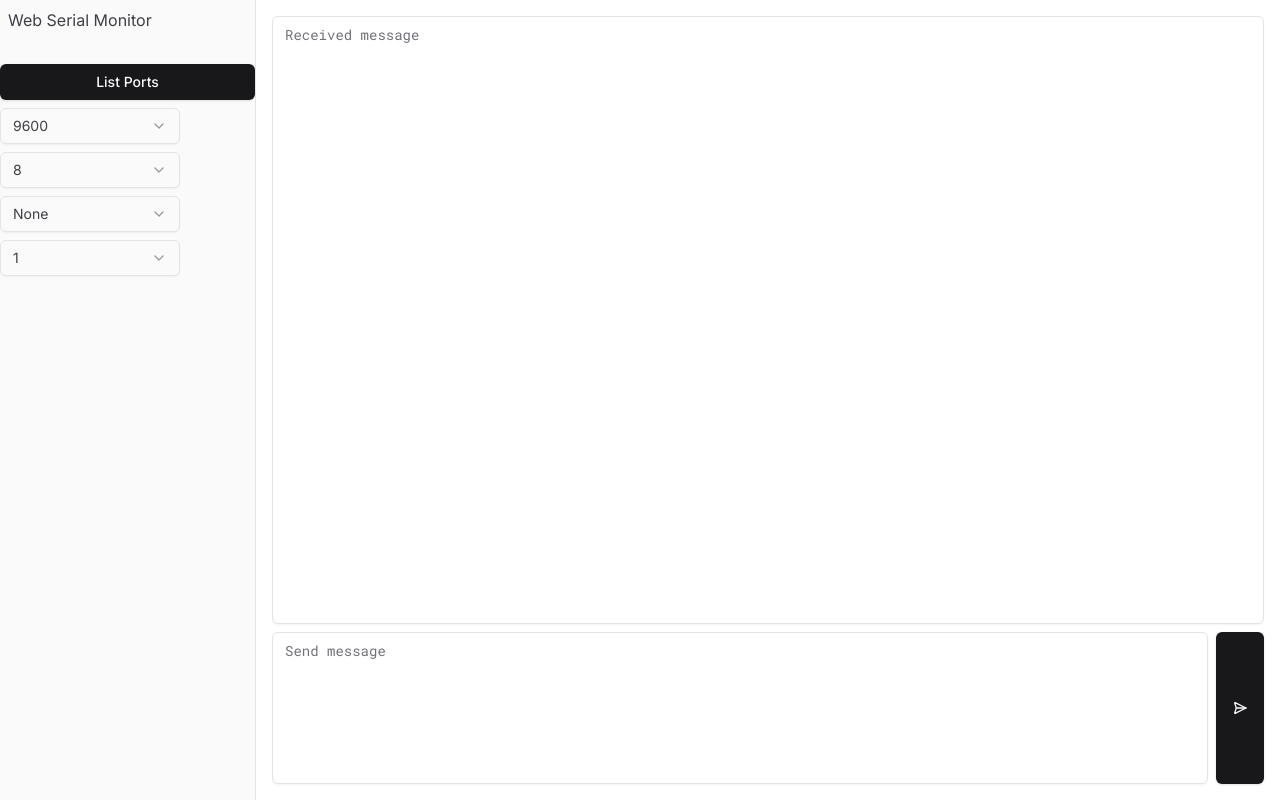
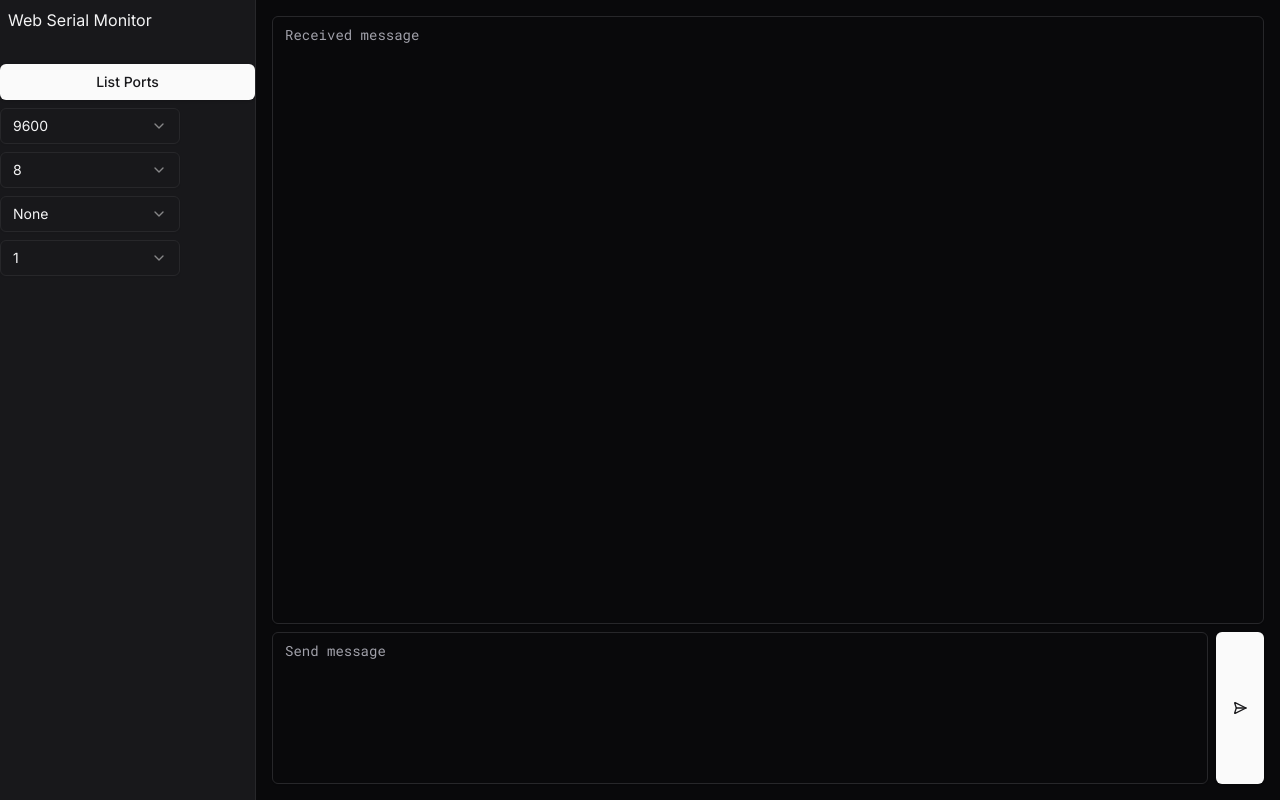
Before and after one commit to ziteh/web-serial-monitor, a React (Vite) app: page / in a window 1280 px wide. Built offline with nearby package versions, Linux system fonts and the light colour scheme.

Commit message:
feat: add dark theme

```diff
--- /dev/null
+++ b/src/components/theme-provider.tsx
@@ -0,0 +1,73 @@
+import { createContext, useContext, useEffect, useState } from "react"
+
+type Theme = "dark" | "light" | "system"
+
+type ThemeProviderProps = {
+  children: React.ReactNode
+  defaultTheme?: Theme
+  storageKey?: string
+}
+
+type ThemeProviderState = {
+  theme: Theme
+  setTheme: (theme: Theme) => void
+}
+
+const initialState: ThemeProviderState = {
+  theme: "system",
+  setTheme: () => null,
+}
+
+const ThemeProviderContext = createContext<ThemeProviderState>(initialState)
+
+export function ThemeProvider({
+  children,
+  defaultTheme = "system",
+  storageKey = "vite-ui-theme",
+  ...props
+}: ThemeProviderProps) {
+  const [theme, setTheme] = useState<Theme>(
+    () => (localStorage.getItem(storageKey) as Theme) || defaultTheme
+  )
+
+  useEffect(() => {
+    const root = window.document.documentElement
+
+    root.classList.remove("light", "dark")
+
+    if (theme === "system") {
+      const systemTheme = window.matchMedia("(prefers-color-scheme: dark)")
+        .matches
+        ? "dark"
+        : "light"
+
+      root.classList.add(systemTheme)
+      return
+    }
+
+    root.classList.add(theme)
+  }, [theme])
+
+  const value = {
+    theme,
+    setTheme: (theme: Theme) => {
+      localStorage.setItem(storageKey, theme)
+      setTheme(theme)
+    },
+  }
+
+  return (
+    <ThemeProviderContext.Provider {...props} value={value}>
+      {children}
+    </ThemeProviderContext.Provider>
+  )
+}
+
+export const useTheme = () => {
+  const context = useContext(ThemeProviderContext)
+
+  if (context === undefined)
+    throw new Error("useTheme must be used within a ThemeProvider")
+
+  return context
+}
--- a/src/layout.tsx
+++ b/src/layout.tsx
@@ -1,8 +1,10 @@
+import { ThemeProvider } from "@/components/theme-provider";
 import { SidebarProvider } from "@/components/ui/sidebar";
 import { AppSidebar } from "@/components/app-sidebar";
 
 export default function Layout({ children }: { children: React.ReactNode }) {
   return (
+    <ThemeProvider defaultTheme="dark" storageKey="vite-ui-theme">
       <SidebarProvider>
         <AppSidebar />
         <main className="flex-1 flex flex-col h-full w-full">
@@ -10,5 +12,6 @@
           {children}
         </main>
       </SidebarProvider>
+    </ThemeProvider>
   );
 }
```
Lines whose indentation alone changed are shown as unchanged.
